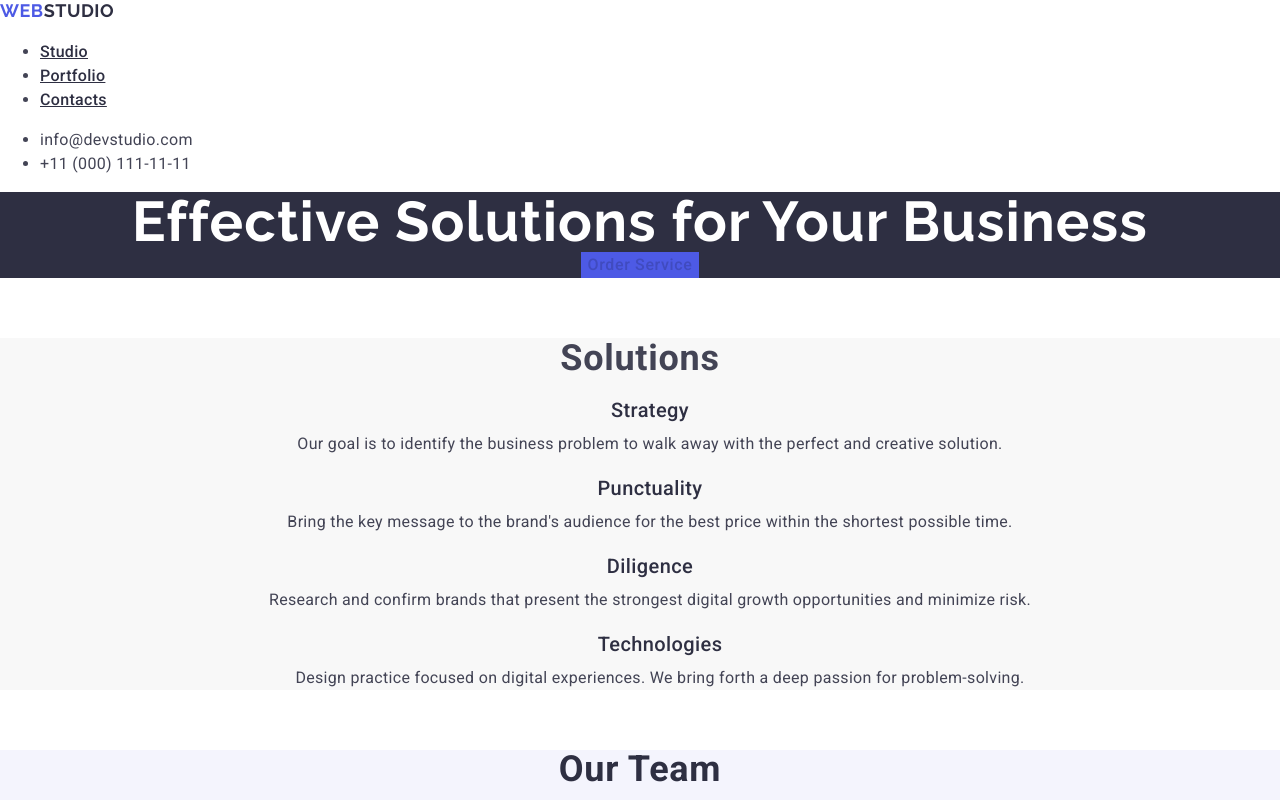
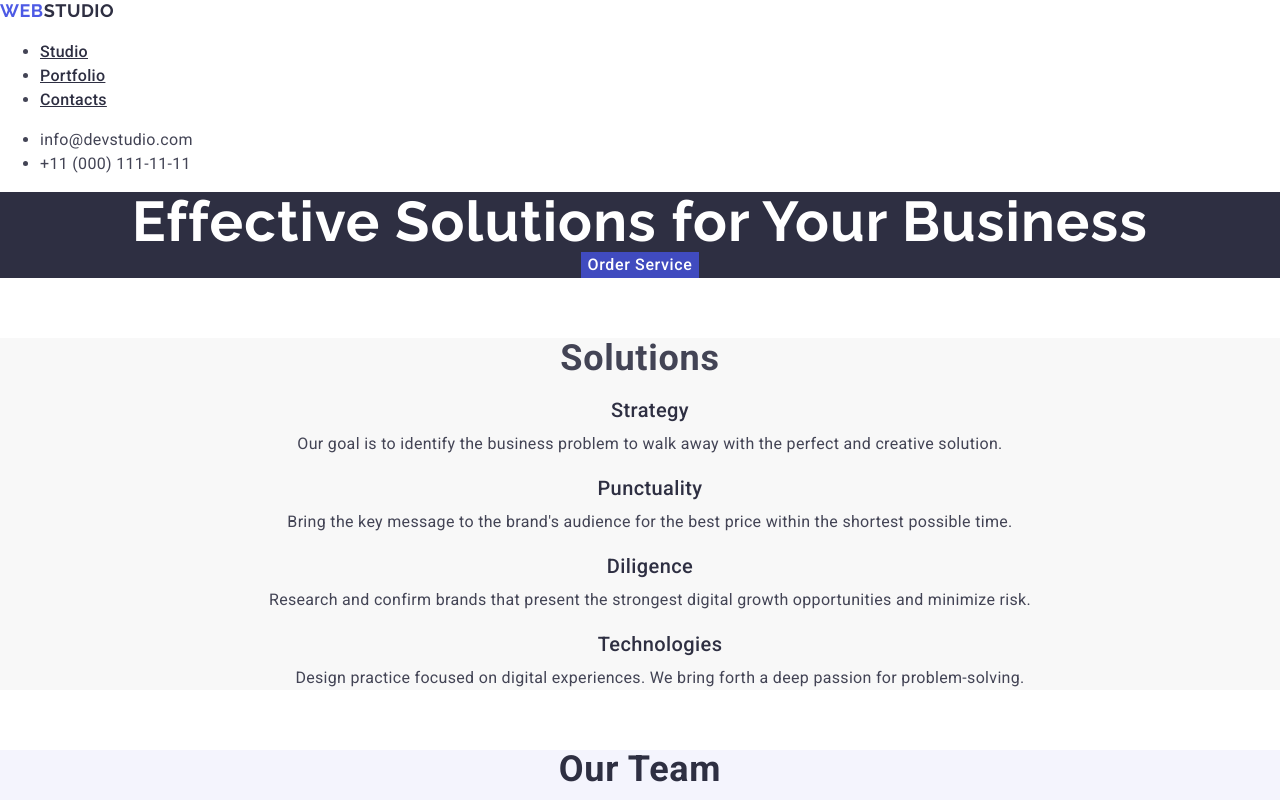
Before and after one commit to ellli1naa/goit-markup-hw-02, a plain HTML site: page index.html in a window 1280 px wide. In both pictures the pointer is over the button "Order Service". Shown: the top 800 px of the page. Drawn offline with Linux system fonts and the light colour scheme.

Commit message:
Update styles.css

```diff
--- a/css/styles.css
+++ b/css/styles.css
@@ -138,7 +138,8 @@ header address ul li a {
 
 .hero .hero-button:hover,
 .hero .hero-button:focus{
-    color: #404BBF;
+    background-color: #404BBF;
+    color: #ffffff;
 }
 
 /* Секція Solutions */
```
